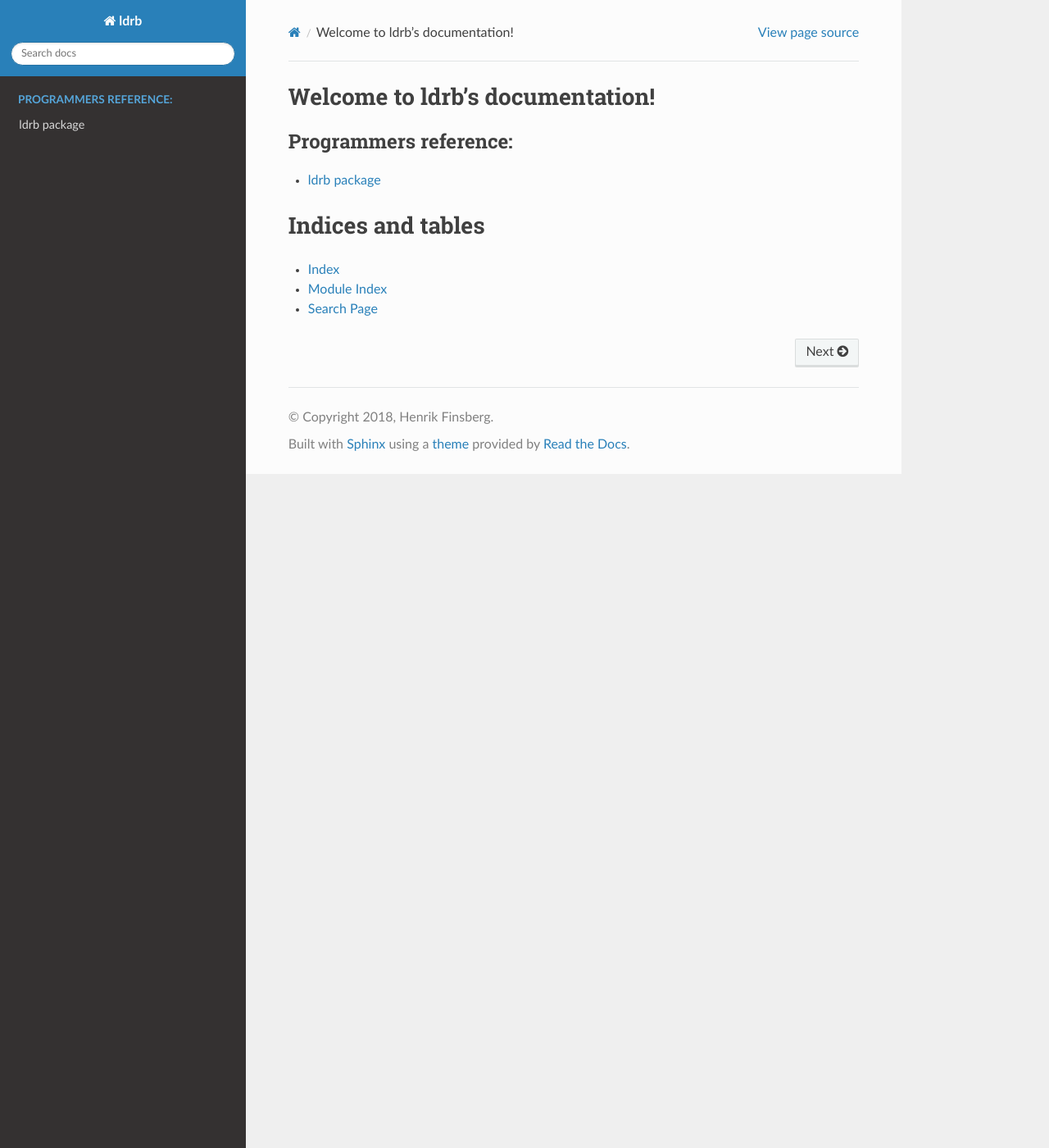
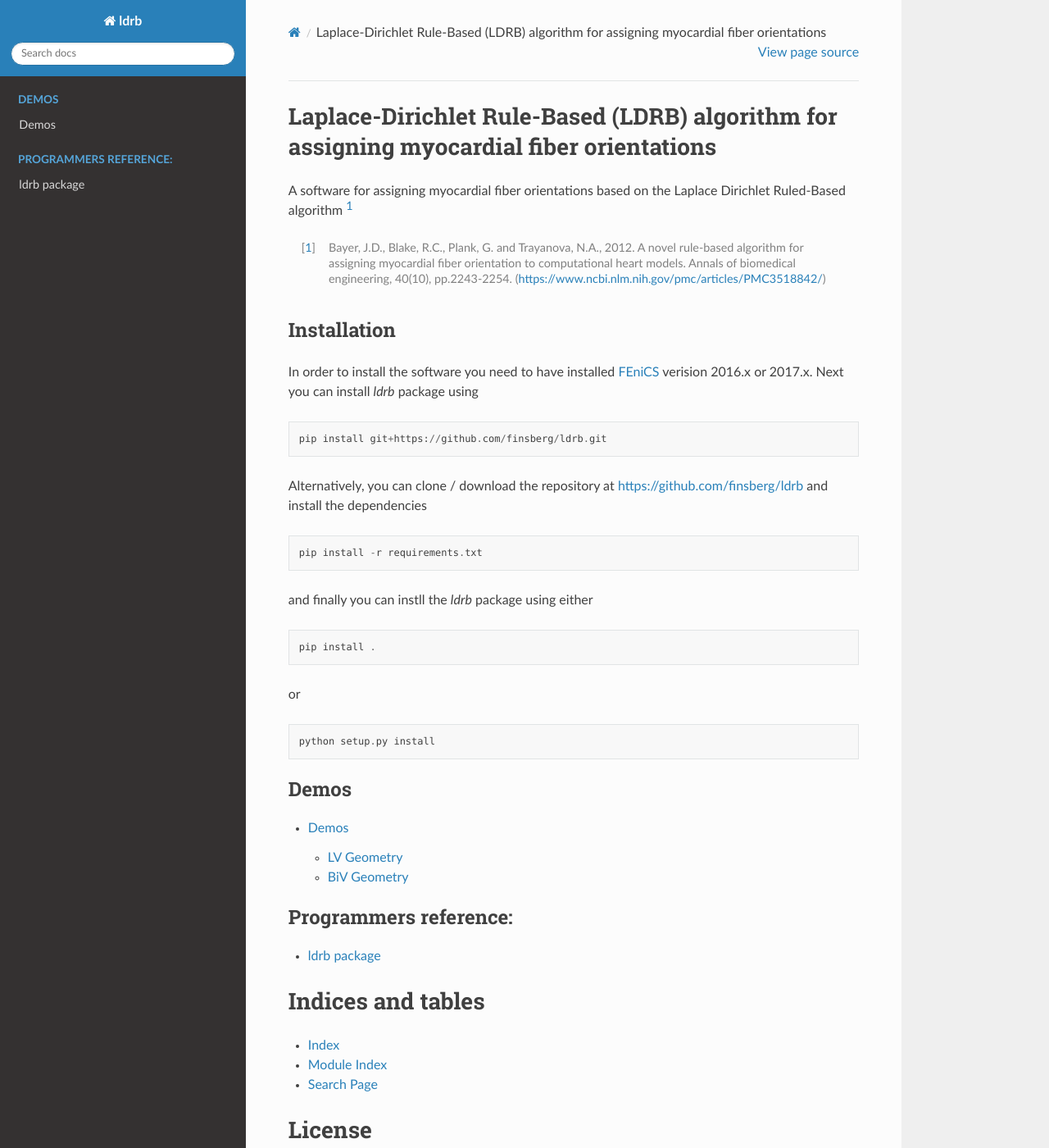
Before and after one commit to finsberg/ldrb, a Sphinx documentation site: the page built from docs/source/index.rst, in a window 1280 px wide and 1400 px high. Shown: the whole window at 82% size. Built offline with Sphinx 7.4.7 and the Read the Docs theme 2.0.0, drawn with Linux system fonts in a browser that asks for light colours; some of the changed text lies outside the part shown.

Commit message:
Update demos and documentation.

```diff
--- a/docs/source/conf.py
+++ b/docs/source/conf.py
@@ -12,9 +12,9 @@
 # add these directories to sys.path here. If the directory is relative to the
 # documentation root, use os.path.abspath to make it absolute, like shown here.
 #
-import os
-import sys
-sys.path.insert(0, os.path.abspath('../..'))
+# import os
+# import sys
+# sys.path.insert(0, os.path.abspath('../..'))
 
 
 # -- Project information -----------------------------------------------------
--- /dev/null
+++ b/docs/source/demo.rst
@@ -0,0 +1,7 @@
+Demos
+=====
+
+.. toctree::
+
+    lv_demo
+    biv_demo
--- a/docs/source/index.rst
+++ b/docs/source/index.rst
@@ -3,14 +3,50 @@
    You can adapt this file completely to your liking, but it should at least
    contain the root `toctree` directive.
 
-Welcome to ldrb's documentation!
-================================
+Laplace-Dirichlet Rule-Based (LDRB) algorithm for assigning myocardial fiber orientations
+=========================================================================================
+
+A software for assigning myocardial fiber orientations based on the Laplace Dirichlet Ruled-Based algorithm [1]_
+
+.. [1] Bayer, J.D., Blake, R.C., Plank, G. and Trayanova, N.A., 2012.
+           A novel rule-based algorithm for assigning myocardial fiber orientation
+           to computational heart models. Annals of biomedical engineering, 40(10), pp.2243-2254.
+           (https://www.ncbi.nlm.nih.gov/pmc/articles/PMC3518842/)
+
+Installation
+------------
+In order to install the software you need to have installed `FEniCS <https://fenicsproject.org>`_ verision
+2016.x or 2017.x. Next you can install `ldrb` package using
+
+.. code::
+
+    pip install git+https://github.com/finsberg/ldrb.git
+
+Alternatively, you can clone / download the repository at `<https://github.com/finsberg/ldrb>`_
+and install the dependencies
+
+.. code::
+
+    pip install -r requirements.txt
+
+and finally you can instll the `ldrb` package using either
+
+.. code::
+
+    pip install .
+
+or
+
+.. code::
+
+    python setup.py install
+
 
 .. toctree::
-   :maxdepth: 2
-   :caption: Contents:
+    :maxdepth: 2
+    :caption: Demos
 
-
+    demo
 
 .. toctree::
    :maxdepth: 1
@@ -26,3 +62,11 @@ Indices and tables
 * :ref:`genindex`
 * :ref:`modindex`
 * :ref:`search`
+
+License
+=======
+MIT License
+
+Contributors
+============
+For questions please contact Henrik Finsberg (henriknf@simula.no)
```
Also changed, not shown: README.md (+69 -2 lines), docs/source/biv_demo.rst (added, +99 -0 lines), docs/source/lv_demo.rst (added, +97 -0 lines), docs/source/_static/figures/lv_fiber.png (added), docs/source/_static/figures/lv_sheet.png (added), docs/source/_static/figures/lv_sheet_normal.png (added), 3 other files.
